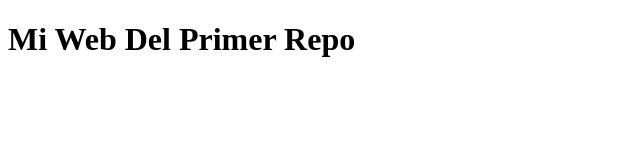
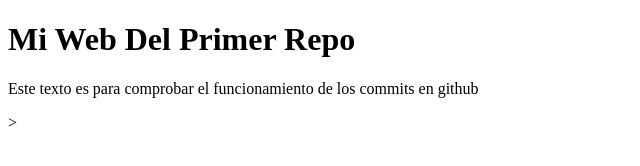
Before and after one commit to ManuAv05/MiSegundoRepositorio, a plain HTML site: page index.html in a window 1280 px wide. Shown: the whole page, without its empty margins (0-640 px from the left). Drawn offline with Linux system fonts and the light colour scheme.

Commit message:
index.html add new content

```diff
--- a/index.html
+++ b/index.html
@@ -5,6 +5,6 @@
 </head>
 <body>
     <h1>Mi Web Del Primer Repo</h1>
-
+    <p>Este texto es para comprobar el funcionamiento de los commits en github</p>>
 </body>
 </html>
```
